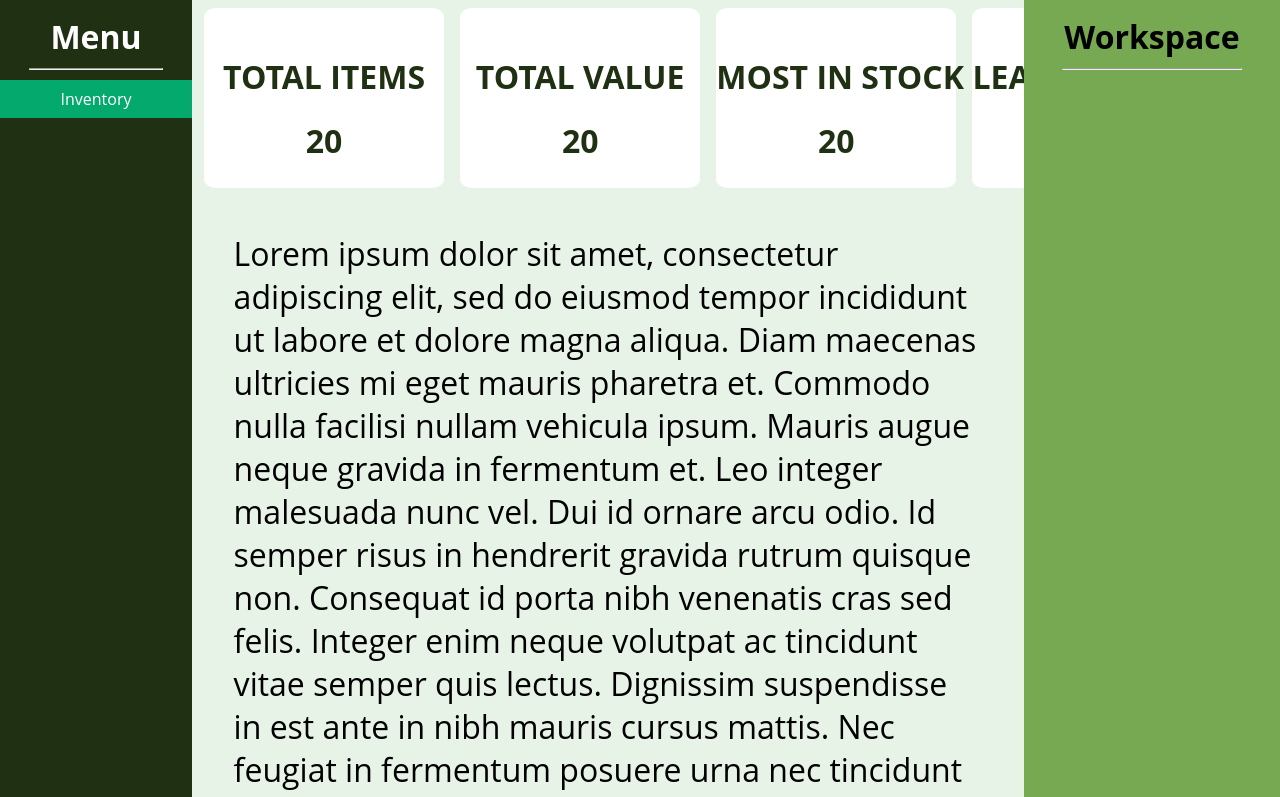
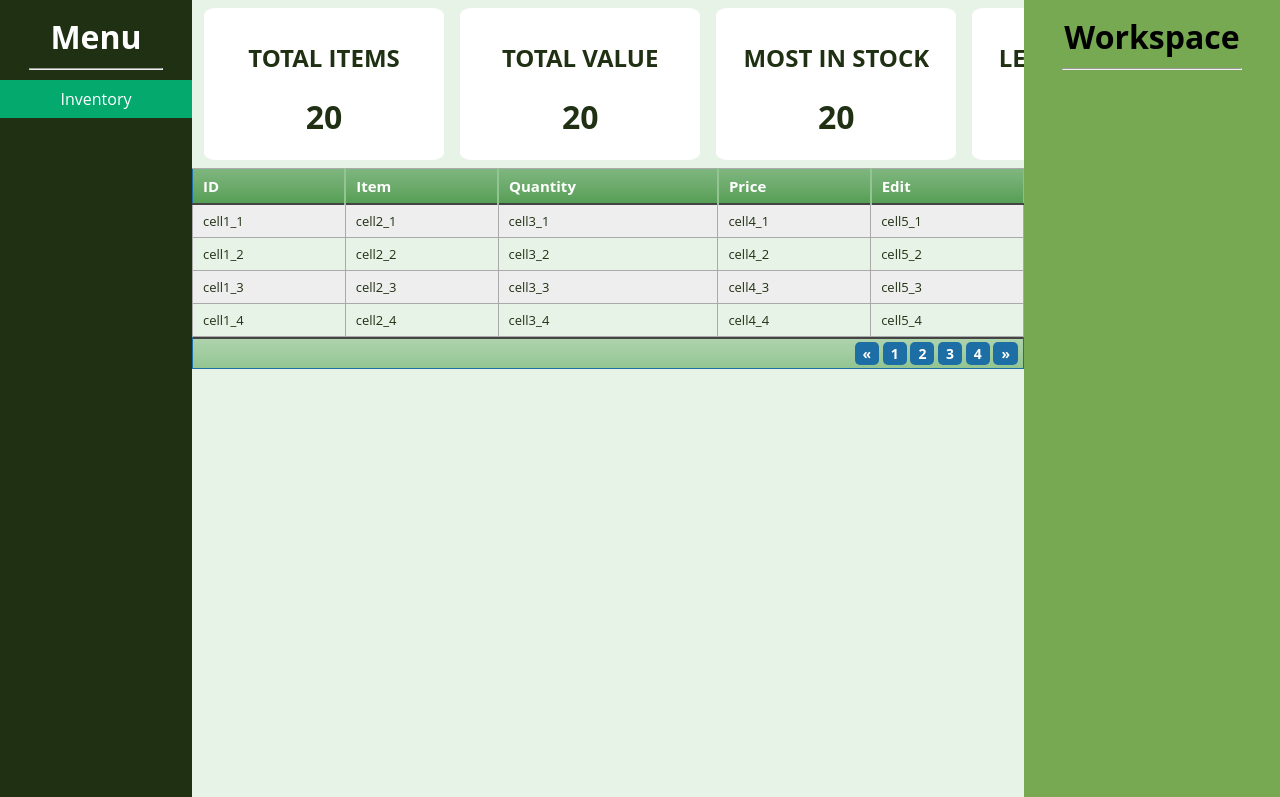
Before and after one commit to searles9/Inventory_App, a website: page website/index.html in a window 1280 px wide. Shown: the top 797 px of the page. Drawn offline with Linux system fonts and the light colour scheme.

Commit message:
adding current changes

```diff
--- a/website/index.html
+++ b/website/index.html
@@ -1,5 +1,6 @@
 <!DOCTYPE html>
 <html lang="en">
+
 <head>
   <meta charset="UTF-8">
   <meta name="viewport" content="width=device-width, initial-scale=1.0">
@@ -7,6 +8,7 @@
   <title>Inventory App</title>
   <link rel="stylesheet" href="./style.css">
 </head>
+
 <body>
   <main>
     <!--<h1>Inventory App</h1>-->
@@ -28,29 +30,24 @@
         <div class="facts-container">
           <!--facts data will be dynamically populated here-->
           <div class="fact">
-                <h1>TOTAL ITEMS</h1>
-                <h1>20</h1>
+            <h1 class="fact-title">TOTAL ITEMS</h1>
+            <h1 class="fact-value">20</h1>
           </div>
           <div class="fact">
-                <h1>TOTAL VALUE</h1>
-                <h1>20</h1>
+            <h1 class="fact-title">TOTAL VALUE</h1>
+            <h1 class="fact-value">20</h1>
           </div>
           <div class="fact">
-                <h1>MOST IN STOCK</h1>
-                <h1>20</h1>
+            <h1 class="fact-title">MOST IN STOCK</h1>
+            <h1 class="fact-value">20</h1>
           </div>
           <div class="fact">
-                <h1>LEAST IN STOCK</h1>
-                <h1>20</h1>
-              </div>
-              <div class="fact">
-
-              </div>
-              <div class="fact">
-
+            <h1 class="fact-title">LEAST IN STOCK</h1>
+            <h1 class="fact-value">20</h1>
           </div>
         </div>
-            <p style="font-size: 2em; padding-left: 5%; padding-right: 5%;">
+        <!-- DIVIDER-->
+        <!--<p style="font-size: 2em; padding-left: 5%; padding-right: 5%;">
               Lorem ipsum dolor sit amet, consectetur adipiscing elit,
               sed do eiusmod tempor incididunt ut labore et dolore magna aliqua.
                Diam maecenas ultricies mi eget mauris pharetra et. Commodo nulla
@@ -65,8 +62,65 @@
                   sapien nec sagittis. Lectus vestibulum mattis ullamcorper
                   velit sed ullamcorper morbi. Et tortor consequat id porta
                   nibh venenatis.
+            </p>-->
+        <!-- DIVIDER-->
+        <div class="divTable dbTable">
+          <div class="divTableHeading">
+            <div class="divTableRow">
+              <div class="divTableHead">ID</div>
+              <div class="divTableHead">Item</div>
+              <div class="divTableHead">Quantity</div>
+              <div class="divTableHead">Price</div>
+              <div class="divTableHead">Edit</div>
+            </div>
+          </div>
+          <div class="divTableBody">
+            <div class="divTableRow">
+              <div class="divTableCell">cell1_1</div>
+              <div class="divTableCell">cell2_1</div>
+              <div class="divTableCell">cell3_1</div>
+              <div class="divTableCell">cell4_1</div>
+              <div class="divTableCell">cell5_1</div>
+            </div>
+            <div class="divTableRow">
+              <div class="divTableCell">cell1_2</div>
+              <div class="divTableCell">cell2_2</div>
+              <div class="divTableCell">cell3_2</div>
+              <div class="divTableCell">cell4_2</div>
+              <div class="divTableCell">cell5_2</div>
+            </div>
+            <div class="divTableRow">
+              <div class="divTableCell">cell1_3</div>
+              <div class="divTableCell">cell2_3</div>
+              <div class="divTableCell">cell3_3</div>
+              <div class="divTableCell">cell4_3</div>
+              <div class="divTableCell">cell5_3</div>
+            </div>
+            <div class="divTableRow">
+              <div class="divTableCell">cell1_4</div>
+              <div class="divTableCell">cell2_4</div>
+              <div class="divTableCell">cell3_4</div>
+              <div class="divTableCell">cell4_4</div>
+              <div class="divTableCell">cell5_4</div>
+            </div>
+          </div>
+        </div>
+        <div class="dbTable outerTableFooter">
+          <div class="tableFootStyle">
+            <div class="links">
+              <a href="#">&laquo;</a>
+              <a class="active" href="#">1</a>
+              <a href="#">2</a>
+              <a href="#">3</a>
+              <a href="#">4</a>
+              <a href="#">&raquo;</a>
+            </div>
+          </div>
+        </div>
 
-            </p>
+
+
+        <!-- DIVIDER-->
       </div>
       <!--------------------------------------------------------->
       <div class="column-right">
@@ -80,4 +134,5 @@
   </main>
   <script src="index.js"></script>
 </body>
+
 </html>
--- a/website/style.css
+++ b/website/style.css
@@ -122,17 +122,17 @@ body {
 /*========================*/
 
 .facts-container {
-    height: 25vh;
+    height: auto;
     width: 100%;
     overflow-x: scroll;
     overflow-y: hidden;
     white-space: nowrap;
+    overflow-wrap: break-word;
 }
 
 .fact {
     /* -- */
     width: 30vh;
-    height: 90%;
     margin-top: 1%;
     margin-bottom: 1%;
     margin-left: 1.5vh;
@@ -141,12 +141,92 @@ body {
     border-radius: 5%;
     text-align:center;
     vertical-align: top;
-    padding-top: 3%;
+    padding-top: 2%;
     color: var(--green5);
+
 }
 
-/*
-* Add fact title (use a class for h1
-* Add fact value  (use a class for h1)
+.fact-title {
+    font-size: 3vh;
+}
 
-*/
+.fact-value {
+    font-size: 4vh;
+}
+
+/*========================*/
+/* THE TABLE DIVS*/
+/*========================*/
+
+div.dbTable {
+    border: 1px solid #1C6EA4;
+    background-color: #EEEEEE;
+    width: 100%;
+    text-align: left;
+    border-collapse: collapse;
+  }
+  .divTable.dbTable .divTableCell, .divTable.dbTable .divTableHead {
+    border: 1px solid #AAAAAA;
+    padding: 7px 10px;
+  }
+  .divTable.dbTable .divTableBody .divTableCell {
+    font-size: 13px;
+    color: #203113;
+  }
+  .divTable.dbTable .divTableRow:nth-child(even) {
+    background: #E8F3E8;
+  }
+  .divTable.dbTable .divTableHeading {
+    background: #559E54;
+    background: -moz-linear-gradient(top, #7fb67f 0%, #66a765 66%, #559E54 100%);
+    background: -webkit-linear-gradient(top, #7fb67f 0%, #66a765 66%, #559E54 100%);
+    background: linear-gradient(to bottom, #7fb67f 0%, #66a765 66%, #559E54 100%);
+    border-bottom: 2px solid #444444;
+  }
+  .divTable.dbTable .divTableHeading .divTableHead {
+    font-size: 15px;
+    font-weight: bold;
+    color: #FFFFFF;
+    border-left: 2px solid #92C591;
+  }
+  .divTable.dbTable .divTableHeading .divTableHead:first-child {
+    border-left: none;
+  }
+
+  .dbTable .tableFootStyle {
+    font-size: 14px;
+    font-weight: bold;
+    color: #FFFFFF;
+    background: #92C591;
+    background: -moz-linear-gradient(top, #add3ac 0%, #9dca9c 66%, #92C591 100%);
+    background: -webkit-linear-gradient(top, #add3ac 0%, #9dca9c 66%, #92C591 100%);
+    background: linear-gradient(to bottom, #add3ac 0%, #9dca9c 66%, #92C591 100%);
+    border-top: 2px solid #444444;
+  }
+  .dbTable .tableFootStyle {
+    font-size: 14px;
+  }
+  .dbTable .tableFootStyle .links {
+       text-align: right;
+  }
+  .dbTable .tableFootStyle .links a{
+    display: inline-block;
+    background: #1C6EA4;
+    color: #FFFFFF;
+    padding: 2px 8px;
+    border-radius: 5px;
+  }
+  .dbTable.outerTableFooter {
+    border-top: none;
+  }
+  .dbTable.outerTableFooter .tableFootStyle {
+    padding: 3px 5px;
+  }
+  /* DivTable.com */
+  .divTable{ display: table; }
+  .divTableRow { display: table-row; }
+  .divTableHeading { display: table-header-group;}
+  .divTableCell, .divTableHead { display: table-cell;}
+  .divTableHeading { display: table-header-group;}
+  .divTableFoot { display: table-footer-group;}
+  .divTableBody { display: table-row-group;}
```
Also changed, not shown: NOTES.txt (deleted, +0 -25 lines). Lines whose indentation alone changed are shown as unchanged.
